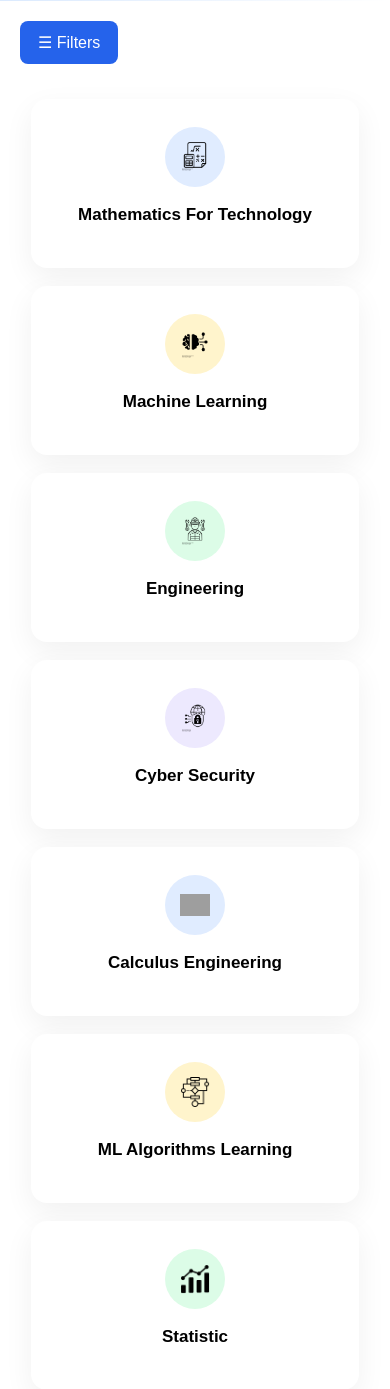
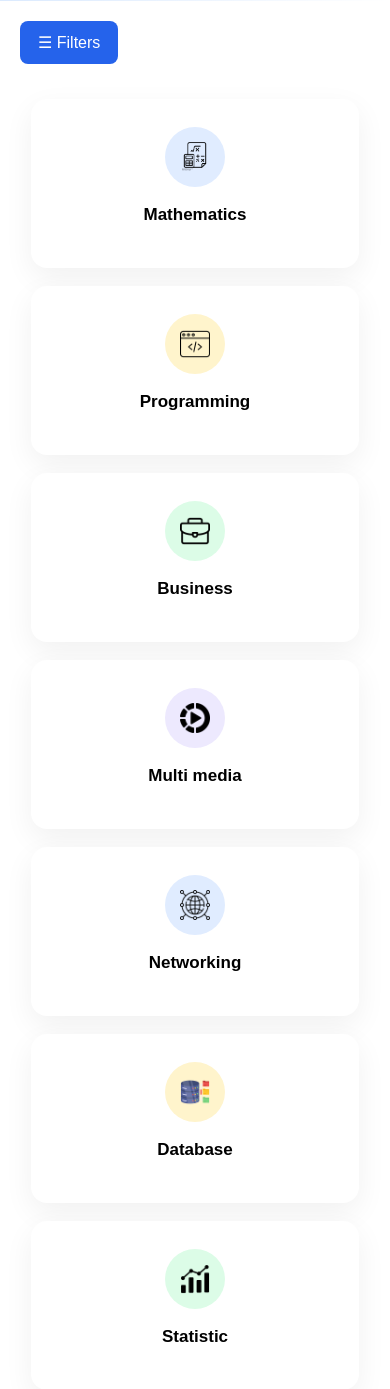
Before and after one commit to Amarapriyanjith/Study-connect, a PHP site: the page made by Browse Notes.html in a window 390 px wide. Shown: the part 321-1710 px from the top of the page. Run offline with PHP 8.4, Linux system fonts and the light colour scheme; grey boxes are pictures that could not be loaded.

Commit message:
Change some features and make home page and browser page responsivly

```diff
--- a/Browse Notes.html
+++ b/Browse Notes.html
@@ -184,59 +184,59 @@
             <div class="img blue">
                <img src="photos/maths.png" alt="Maths" width="50px"></a>
             </div>
-            <a href="pdf/Maths for Technology.pdf"><h2>Mathematics For Technology</h2></a>
+            <a href="#"><h2>Mathematics</h2></a>
 
 
          </div>
 
          <div class="cards">
             <div class="img yellow">
-                <img src="photos/machine learning.png" alt="Machine Learing" width="50px">
+                <img src="photos/web-programming.png" alt="Programming" width="50px">
             </div>
-            <a href="pdf/MachineLearningTomMitchell.pdf"><h2>Machine Learning</h2></a>
+            <a href="#"><h2>Programming</h2></a>
 
          </div>
 
          <div class="cards">
             <div class="img green">
-                <img src="photos/engineering.png" alt="Enginnering" width="50px">
+                <img src="photos/business.png" alt="Business" width="50px">
             </div>
-            <a href="pdf/MECHANICAL ENGINEERS HANDBOOK BY BAN B. MANRGHITU.pdf"><h2>Engineering</h2></a>
+            <a href="#"><h2>Business</h2></a>
 
         </div>
 
         <div class="cards">
             <div class="img purple">
-                <img src="photos/cyber security.png" alt="User" width="50px">
+                <img src="photos/multi media.png" alt="Multimedia" width="50px">
             </div>
-            <a href="pdf/Cybersecurity-Handbook-English-version-compressed.pdf"><h2>Cyber Security</h2></a>
+            <a href="#"><h2>Multi media</h2></a>
 
 
 
    </div>
    <div class="cards">
             <div class="img blue">
-                <img src="photos/Calculus.png" alt="User" width="50px">
+                <img src="photos/networking.png" alt="User" width="50px">
             </div>
-            <a href="pdf/ElementaryCalculus.pdf"><h2>Calculus Engineering</h2></a>
+            <a href="#"><h2>Networking</h2></a>
     </div>
     <div class="cards">
             <div class="img yellow">
-                <img src="photos/algorithm.png" alt="User" width="50px">
+                <img src="photos/database-file.png" alt="User" width="50px">
             </div>
-            <a href="pdf/Algorithms-JeffE.pdf"><h2>ML Algorithms Learning</h2></a>
+            <a href="#"><h2>Database</h2></a>
     </div>
     <div class="cards">
             <div class="img green">
                 <img src="photos/Statistic.png" alt="User" width="50px">
             </div>
-            <a href="pdf/Statistic.pdf"><h2>Statistic</h2></a>
+            <a href="#"><h2>Statistic</h2></a>
     </div>
     <div class="cards">
             <div class="img purple">
                 <img src="photos/Reverse Engineering.png" alt="User" width="50px">
             </div>
-            <a href="pdf/Reverse-Engineering-for-Beginners.pdf"><h2>Reverse Engineering</h2></a>
+            <a href="#"><h2>Reverse Engineering</h2></a>
     </div>
 
 
--- a/css/browse_note.css
+++ b/css/browse_note.css
@@ -187,13 +187,15 @@ nav ul li a.active{
 }
 
 
-.cards {
-    background: #fff;
-    border-radius: 20px;
-    padding: 30px 20px;
-    text-align: center;
-    box-shadow: 0 10px 30px rgba(0, 0, 0, 0.06);
-    transition: 0.3s;
+.cards{
+    position: relative;
+    z-index: 10;
+    background:#fff;
+    border-radius:20px;
+    padding:40px 30px;
+    text-align:center;
+    box-shadow:0 10px 30px rgba(0,0,0,.06);
+    transition:.3s;
 }
 
 .cards:hover {
--- a/css/home.css
+++ b/css/home.css
@@ -21,11 +21,6 @@
     box-sizing:border-box;
     font-family:'Poppins',sans-serif;
     }
-
-
-
-
-
 
 
     /*  navigation bar css */
```
Also changed, not shown: home.html (+13 -13 lines), photos/business.png (added), photos/database-file.png (added), photos/multi media.png (added), photos/networking.png (added), photos/web-programming.png (added), 7 other files.
